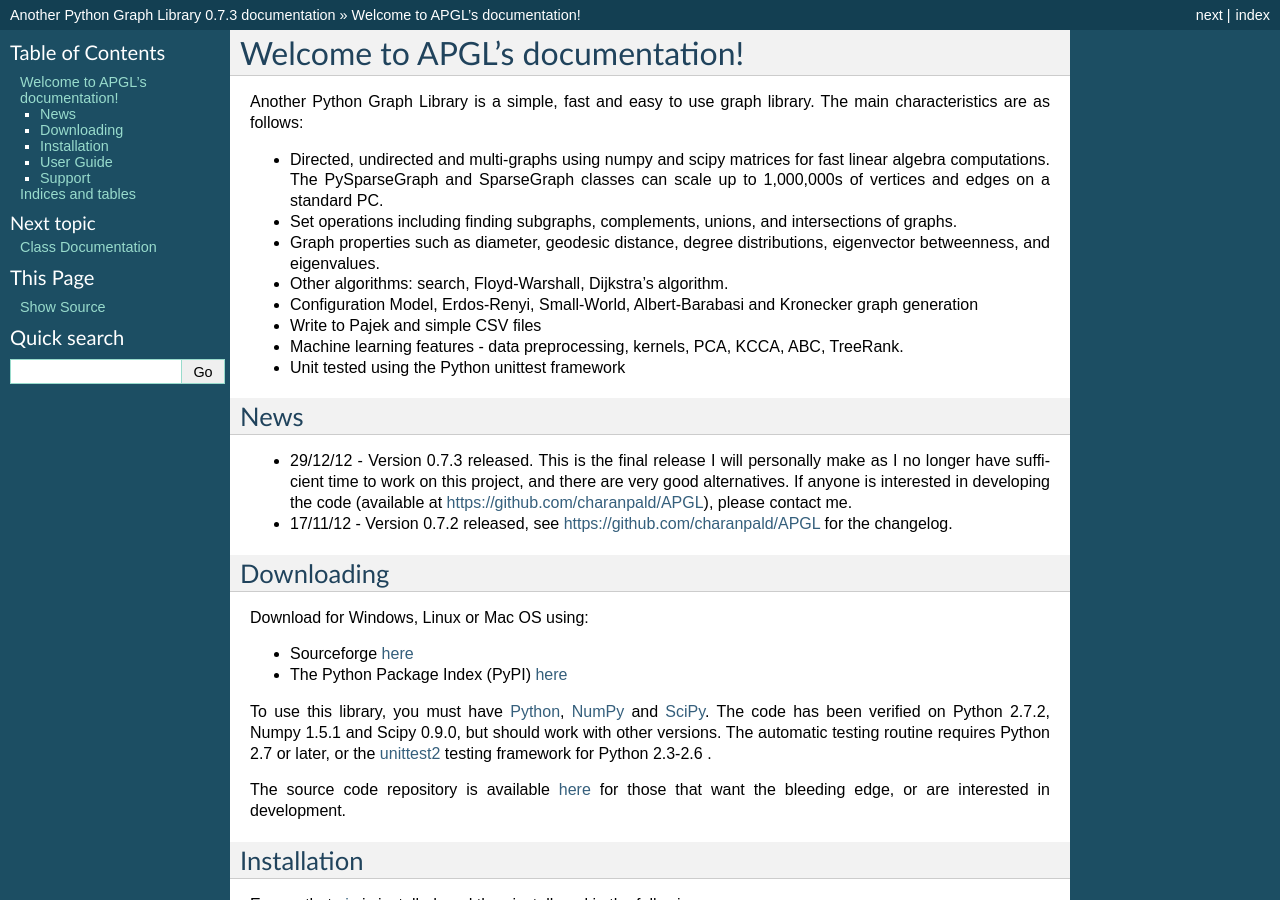
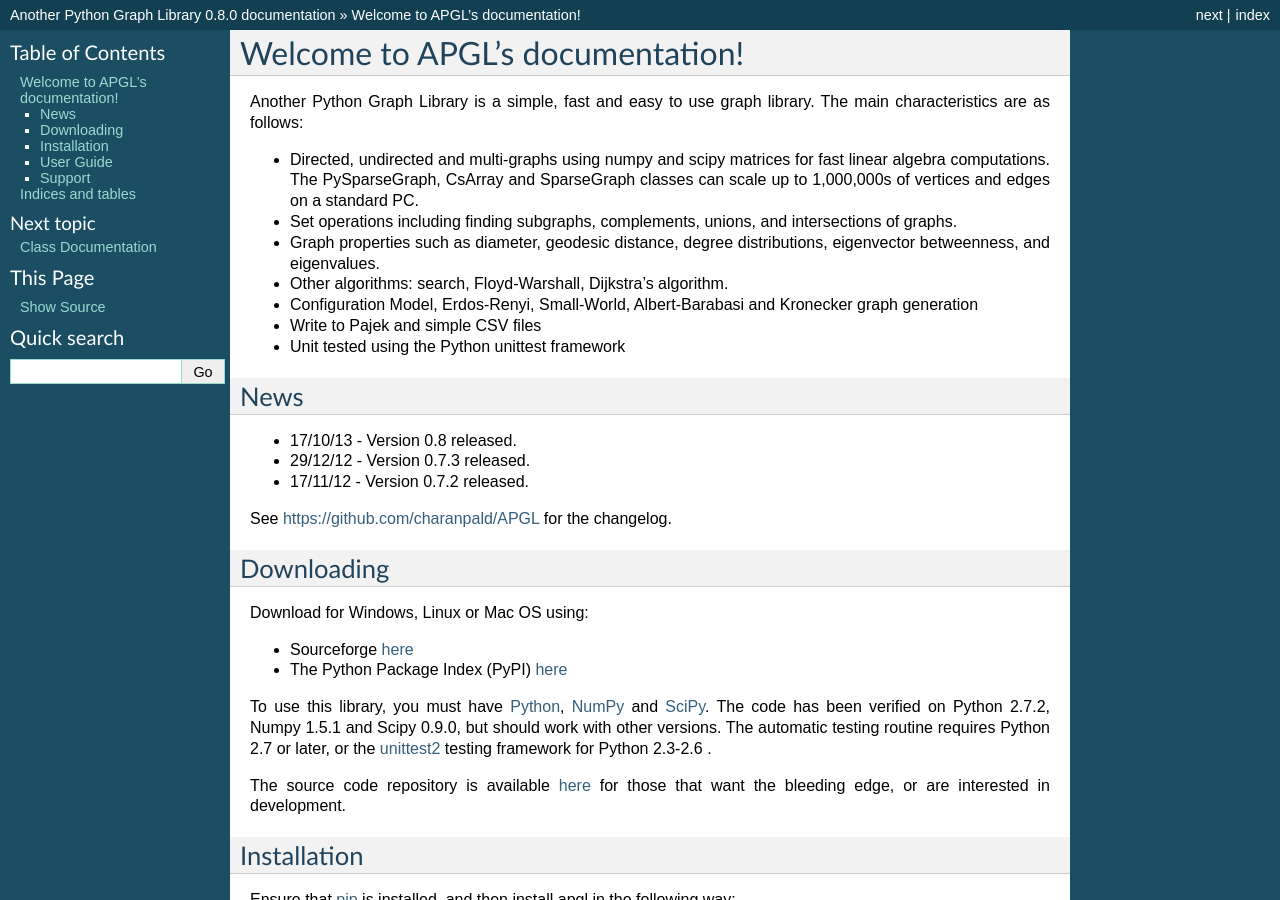
Before and after one commit to charanpald/APGL, a Sphinx documentation site: the page built from docs/index.rst, in a window 1280 px wide and 900 px high. Built offline with Sphinx 7.4.7, drawn with Linux system fonts in a browser that asks for light colours; some of the changed text lies outside the part shown.

Commit message:
Update to version 0.8

```diff
--- a/README.rst
+++ b/README.rst
@@ -5,6 +5,12 @@ This project develops a simple, fast and easy to use Python graph library using
 
 Changelog
 ---------
+Changes in version 0.8:
+
+* Added CsArrayGraph which is based on sppy
+* General tidy up: removed feature extraction and prediction code which is now at https://github.com/charanpald/sandbox
+* Several bug fixes and optimisations
+
 Changes in version 0.7.3:
 
 * DictGraph - toSparseGraph, added depth and breadth first search, degree sequence, num directed edges, dijkstra's algorithm, adjacency list, and find all distances.
--- a/apgl/version.py
+++ b/apgl/version.py
@@ -1 +1 @@
-__version__ = "0.7.3"
+__version__ = "0.8.0"
--- a/docs/Reference.rst
+++ b/docs/Reference.rst
@@ -9,9 +9,7 @@ Warning: this class documentation is currently incomplete.
    :maxdepth: 2
 
 
-   FeatureExtraction
    Generators
    GraphClasses
-   Kernels
    IO
    UtilityClasses
--- a/docs/conf.py
+++ b/docs/conf.py
@@ -46,9 +46,9 @@ copyright = u'2010, Charanpal Dhanjal'
 # built documents.
 #
 # The short X.Y version.
-version = '0.7'
+version = '0.8'
 # The full version, including alpha/beta/rc tags.
-release = '0.7.3'
+release = '0.8.0'
 
 # The language for content autogenerated by Sphinx. Refer to documentation
 # for a list of supported languages.
--- a/docs/index.rst
+++ b/docs/index.rst
@@ -8,19 +8,21 @@ Welcome to APGL's documentation!
 
 Another Python Graph Library is a simple, fast and easy to use graph library. The main characteristics are as follows:
 
-* Directed, undirected and multi-graphs using numpy and scipy matrices for fast linear algebra computations. The PySparseGraph and SparseGraph classes can scale up to 1,000,000s of vertices and edges on a standard PC.
+* Directed, undirected and multi-graphs using numpy and scipy matrices for fast linear algebra computations. The PySparseGraph, CsArray and SparseGraph classes can scale up to 1,000,000s of vertices and edges on a standard PC.
 * Set operations including finding subgraphs, complements, unions, and intersections of graphs.
 * Graph properties such as diameter, geodesic distance, degree distributions, eigenvector betweenness, and eigenvalues.
 * Other algorithms: search, Floyd-Warshall, Dijkstra's algorithm.
 * Configuration Model, Erdos-Renyi, Small-World, Albert-Barabasi and Kronecker graph generation
 * Write to Pajek and simple CSV files
-* Machine learning features - data preprocessing, kernels, PCA, KCCA, ABC, TreeRank.
 * Unit tested using the Python unittest framework
 
 News
 ----
-* 29/12/12 - Version 0.7.3 released. This is the final release I will personally make as I no longer have sufficient time to work on this project, and there are very good alternatives. If anyone is interested in developing the code (available at https://github.com/charanpald/APGL), please contact me.
-* 17/11/12 - Version 0.7.2 released, see https://github.com/charanpald/APGL for the changelog.
+* 17/10/13 - Version 0.8 released.
+* 29/12/12 - Version 0.7.3 released.
+* 17/11/12 - Version 0.7.2 released.
+
+See https://github.com/charanpald/APGL for the changelog.
 
 Downloading
 -----------
```
